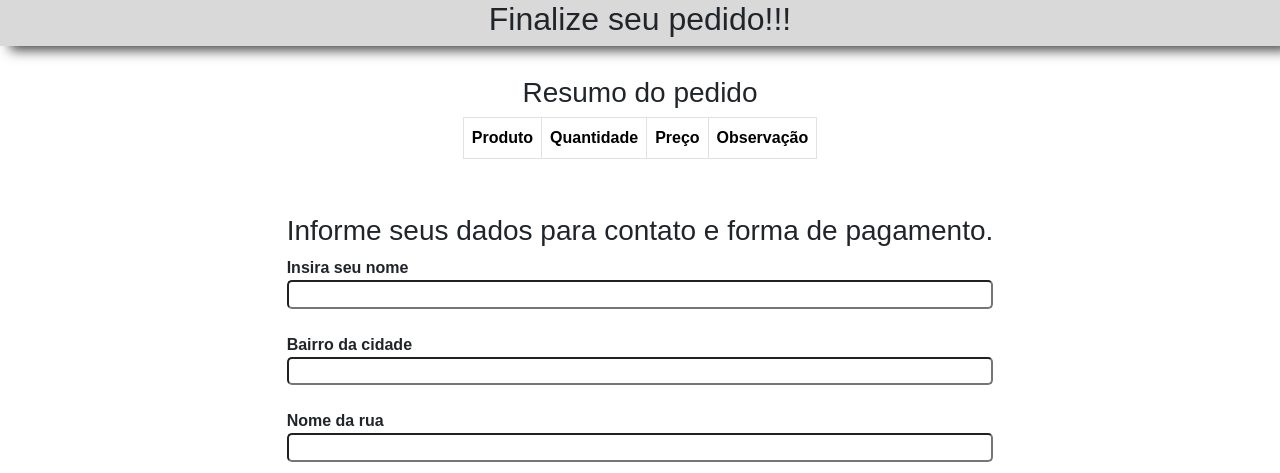
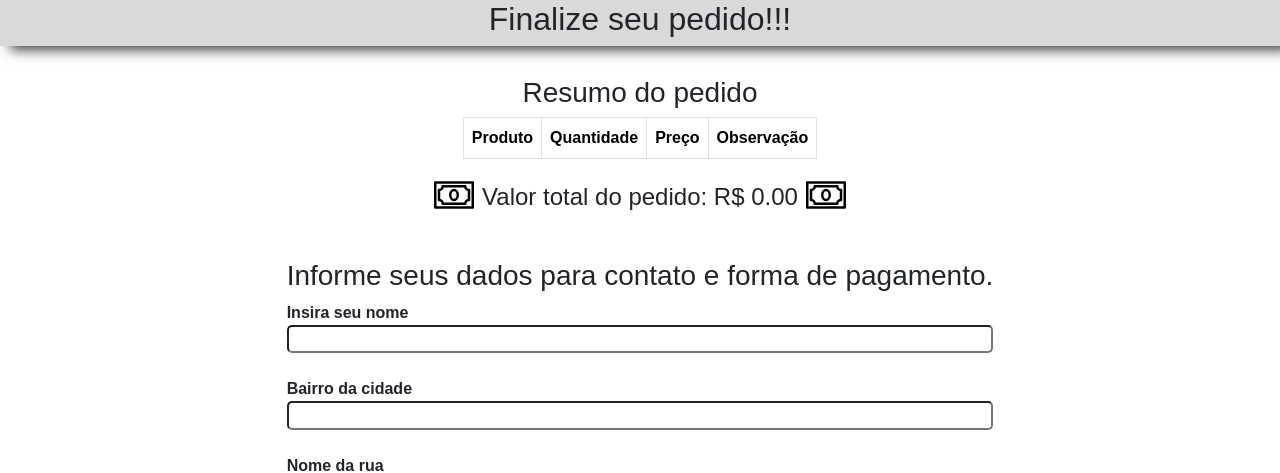
Before and after one commit to socha2004/rjRefeicoes, a PHP site: page /rjrefeicoes/checkout.php in a window 1280 px wide. Shown: the part 54-527 px from the top of the page. Run offline with PHP 8.4, Linux system fonts and the light colour scheme; lists and menus that the app fills with data are empty; some libraries are stand-ins or nearby versions.

Commit message:
Tela de checkout finalizada

```diff
--- a/checkout.php
+++ b/checkout.php
@@ -15,12 +15,14 @@ function registraPedido()
     $numero_cliente = $_POST["telefone"];
     $email_cliente = $_POST["email"];
     $forma_pagamento = $_POST["pagamento"];
+    $itens_pedido = $_POST["carrinhoResumo"];
+    $preco_total = $_POST["precoTotal"];
 
-    $query = "INSERT INTO pedidos (nome_cliente, email_cliente, bairro_cliente, rua_cliente, numero_residencia, telefone_cliente, forma_pagamento)
-        VALUES (?, ?, ?, ?, ?, ?, ?)";
+    $query = "INSERT INTO pedidos (nome_cliente, email_cliente, bairro_cliente, rua_cliente, numero_residencia, telefone_cliente, forma_pagamento, itens_pedido, valor_total)
+        VALUES (?, ?, ?, ?, ?, ?, ?, ?, ?)";
 
     $stmt = mysqli_prepare($conn, $query);
-    mysqli_stmt_bind_param($stmt, 'sssssss', $nome_cliente, $email_cliente, $bairro_cliente, $rua_cliente, $numero_casa, $numero_cliente, $forma_pagamento);
+    mysqli_stmt_bind_param($stmt, 'sssssssss', $nome_cliente, $email_cliente, $bairro_cliente, $rua_cliente, $numero_casa, $numero_cliente, $forma_pagamento, $itens_pedido, $preco_total);
     mysqli_stmt_execute($stmt);
     header("Location: index.php");
 }
@@ -75,27 +77,30 @@ function registraPedido()
                         <th scope="col">Observação</th>
                     </tr>
                 </thead>
-                <tbody>
+                <tbody id="resumo-carrinho">
                     <?php
                     if ($_SERVER['REQUEST_METHOD'] === 'POST' && isset($_POST['carrinho'])) {
                         $carrinho = json_decode($_POST['carrinho'], true);
-                        echo $carrinho;
                         foreach ($carrinho as $item) {
                             echo "
                                 <tr>
 
                                     <td>$item[nome]</td>
                                     <td>$item[quantidade]</td>
-                                    <td>$item[precoTotal] R$</td>
+                                    <td>$item[precoTotal]</td>
                                     <td>$item[observacao]</td>
                                 <tr>
                             ";
-
                         }
                     }
                     ?>
                 </tbody>
             </table>
+        </div>
+        <div class="box-total d-flex">
+            <svg version="1.1" id="Icons" xmlns="http://www.w3.org/2000/svg" xmlns:xlink="http://www.w3.org/1999/xlink" viewBox="0 0 32 32" xml:space="preserve" width="40px" height="40px" fill="#000000"><g id="SVGRepo_bgCarrier" stroke-width="0"></g><g id="SVGRepo_tracerCarrier" stroke-linecap="round" stroke-linejoin="round"></g><g id="SVGRepo_iconCarrier"> <style type="text/css"> .st0{fill:none;stroke:#000000;stroke-width:2;stroke-linecap:round;stroke-linejoin:round;stroke-miterlimit:10;} </style> <rect x="1" y="6" class="st0" width="30" height="20"></rect> <path class="st0" d="M28,20v-8c-1.7,0-3-1.3-3-3H7c0,1.7-1.3,3-3,3v8c1.7,0,3,1.3,3,3h18C25,21.3,26.3,20,28,20z"></path> <ellipse class="st0" cx="16" cy="16" rx="3" ry="4"></ellipse> </g></svg>
+            <h4 class="titulo-preco-total m-2"><span class="preco-total-resumo"></span></h4>
+            <svg version="1.1" id="Icons" xmlns="http://www.w3.org/2000/svg" xmlns:xlink="http://www.w3.org/1999/xlink" viewBox="0 0 32 32" xml:space="preserve" width="40px" height="40px" fill="#000000"><g id="SVGRepo_bgCarrier" stroke-width="0"></g><g id="SVGRepo_tracerCarrier" stroke-linecap="round" stroke-linejoin="round"></g><g id="SVGRepo_iconCarrier"> <style type="text/css"> .st0{fill:none;stroke:#000000;stroke-width:2;stroke-linecap:round;stroke-linejoin:round;stroke-miterlimit:10;} </style> <rect x="1" y="6" class="st0" width="30" height="20"></rect> <path class="st0" d="M28,20v-8c-1.7,0-3-1.3-3-3H7c0,1.7-1.3,3-3,3v8c1.7,0,3,1.3,3,3h18C25,21.3,26.3,20,28,20z"></path> <ellipse class="st0" cx="16" cy="16" rx="3" ry="4"></ellipse> </g></svg>
         </div>
         <div class="box">
             <br>
@@ -144,6 +149,40 @@ function registraPedido()
             </form>
         </div>
     </main>
+    <script>
+        // Função para somar os valores de uma coluna específica
+        function somarColuna(tabelaId, colunaIndex) {
+            const tabela = document.querySelector(".table");
+            let soma = 0;
+
+            // Iterar sobre as linhas do corpo da tabela (tbody)
+            const linhas = tabela.querySelectorAll("tbody tr");
+            linhas.forEach((linha) => {
+                const celula = linha.cells[colunaIndex]; // Acessa a célula da coluna desejada
+                if (celula) {
+                    console.log("Entrou no if")
+                    const valor = parseFloat(celula.textContent.trim()); // Converte para número
+                    if (!isNaN(valor)) {
+                        soma += valor; // Soma o valor se for um número válido
+                        console.log("somou")
+                    }
+                }
+            });
+
+            return soma;
+        }
+
+        // Usar a função para somar a coluna de "Subtotal" (índice 3)
+        const total = somarColuna("tabelaProdutos", 2);
+
+        // Exibir o resultado
+        document.querySelector(".preco-total-resumo").innerHTML = `Valor total do pedido: R$ <span class="valorTotal">${total.toFixed(2)}</span>`;
+    </script>
+    <script src="src/js/incluiProdutosCheckout.js"></script>
+    <!-- jQuery -->
+    <script src="https://code.jquery.com/jquery-3.6.0.min.js"></script>
+    <!-- Notify.js -->
+    <script src="https://cdnjs.cloudflare.com/ajax/libs/notify/0.4.2/notify.min.js"></script>
 </body>
 
 </html>
--- /dev/null
+++ b/src/js/incluiProdutosCheckout.js
@@ -0,0 +1,34 @@
+document.querySelector('form').addEventListener('submit', function (e) {
+    // Capturar os dados da tabela
+    const carrinhoResumo = [];
+    const valorPrecoTotal = document.querySelector(".valorTotal").innerHTML;
+    console.log(valorPrecoTotal)
+    document.querySelectorAll('#resumo-carrinho tr').forEach(row => {
+        const produto = row.cells[0]?.textContent.trim();
+        const quantidade = row.cells[1]?.textContent.trim();
+        const preco = row.cells[2]?.textContent.trim();
+        const observacao = row.cells[3]?.textContent.trim();
+
+        if (produto && quantidade && preco) {
+            carrinhoResumo.push({
+                nome: produto,
+                quantidade: quantidade,
+                precoTotal: preco,
+                observacao: observacao || ''
+            });
+        }
+    });
+
+    // Criar input oculto no formulário para enviar os dados do carrinho
+    const precoTotal = document.createElement('input');
+    precoTotal.type = 'hidden';
+    precoTotal.name = 'precoTotal';
+    precoTotal.value = valorPrecoTotal;
+    this.appendChild(precoTotal);
+
+    const carrinhoInput = document.createElement('input');
+    carrinhoInput.type = 'hidden';
+    carrinhoInput.name = 'carrinhoResumo';
+    carrinhoInput.value = JSON.stringify(carrinhoResumo);
+    this.appendChild(carrinhoInput);
+});
```
